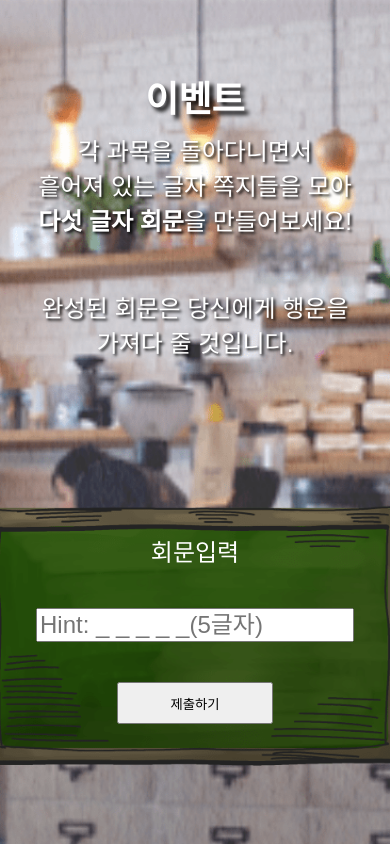
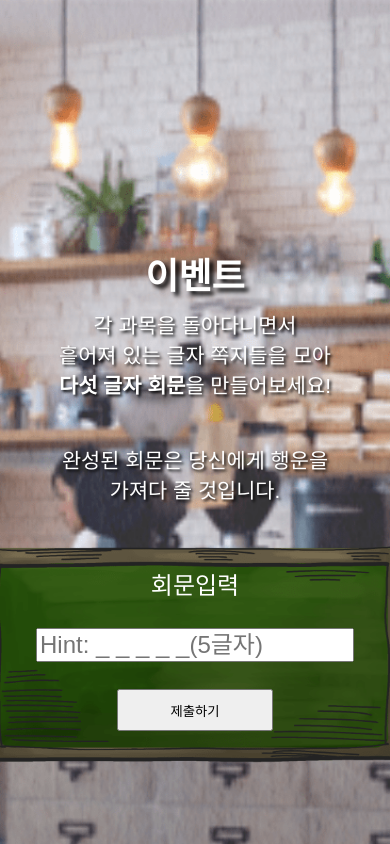
Before and after one commit to isc-exhibition/exhibition-web, a React (Create React App) app: page /event in a window 390 px wide. Built offline with nearby package versions, Linux system fonts and the light colour scheme.

Commit message:
:art: MobileEventPage layout

```diff
--- a/src/pages/EventPage/EventPage.module.scss
+++ b/src/pages/EventPage/EventPage.module.scss
@@ -7,23 +7,23 @@
     background-image: url(./assets/EventBackground.png);
     height: 100vh;
     width: 100vw;
-    background-size: 100% 100%;
+    background-size: cover;
     background-repeat: no-repeat;
     background-position: center;
+
     display: flex;
     flex-direction: column;
     justify-content: space-around;
 }
 
 .TextContainer{
-    height: 20vh;
+    height: 50vh;
     width: 100vw;
     text-align: center;
 }
 
 .EventTitle {
-    margin: 0px 0px 10px 0px;
-    text-align: center;
+    margin-bottom: 10px;
     color: white;
     font-weight: bold;
     font-size: 2.25rem;
@@ -34,7 +34,7 @@
 .EventContent{
 margin: 1vw;
 color: white;
-font-size: 1.5rem;
+font-size: 1.3rem;
 text-shadow: 2px 2px 3px black;
 
 }
@@ -43,14 +43,14 @@ text-shadow: 2px 2px 3px black;
     margin: 0px;
     color: white;
     font-weight: bold;
-    font-size: 1.5rem;
+    font-size: 1.3rem;
     text-shadow: 2px 2px 3px black;
 
 }
 
 .EventBoard {
     background-image: url(./assets/Event_board.png);
-    height: 35vh;
+    height: 29vh;
     width: 100vw;
     background-size: 100% 100%;
     background-repeat: no-repeat;
@@ -59,7 +59,7 @@ text-shadow: 2px 2px 3px black;
     flex-direction: column;
     align-items: center;
     justify-content: space-evenly;
-    margin: 100px 0 0 0;
+    margin-top: 20px;
 }
 
 .BoardTitle{
--- a/src/pages/EventPage/EventPage.tsx
+++ b/src/pages/EventPage/EventPage.tsx
@@ -24,11 +24,11 @@ function EventPage() {
           <br />
           가져다 줄 것입니다.
         </p>
-      </div>
-      <div className={styles.EventBoard}>
-        <p className={styles.BoardTitle}>회문입력</p>
-        <input type="text" name="EventAnswer" placeholder="Hint: _ _ _ _ _(5글자)" />
-        <button className={styles.EventButton} name="EventButton" type="button">제출하기</button>
+        <div className={styles.EventBoard}>
+          <p className={styles.BoardTitle}>회문입력</p>
+          <input type="text" name="EventAnswer" placeholder="Hint: _ _ _ _ _(5글자)" />
+          <button className={styles.EventButton} name="EventButton" type="button">제출하기</button>
+        </div>
       </div>
     </div>
   );
```
